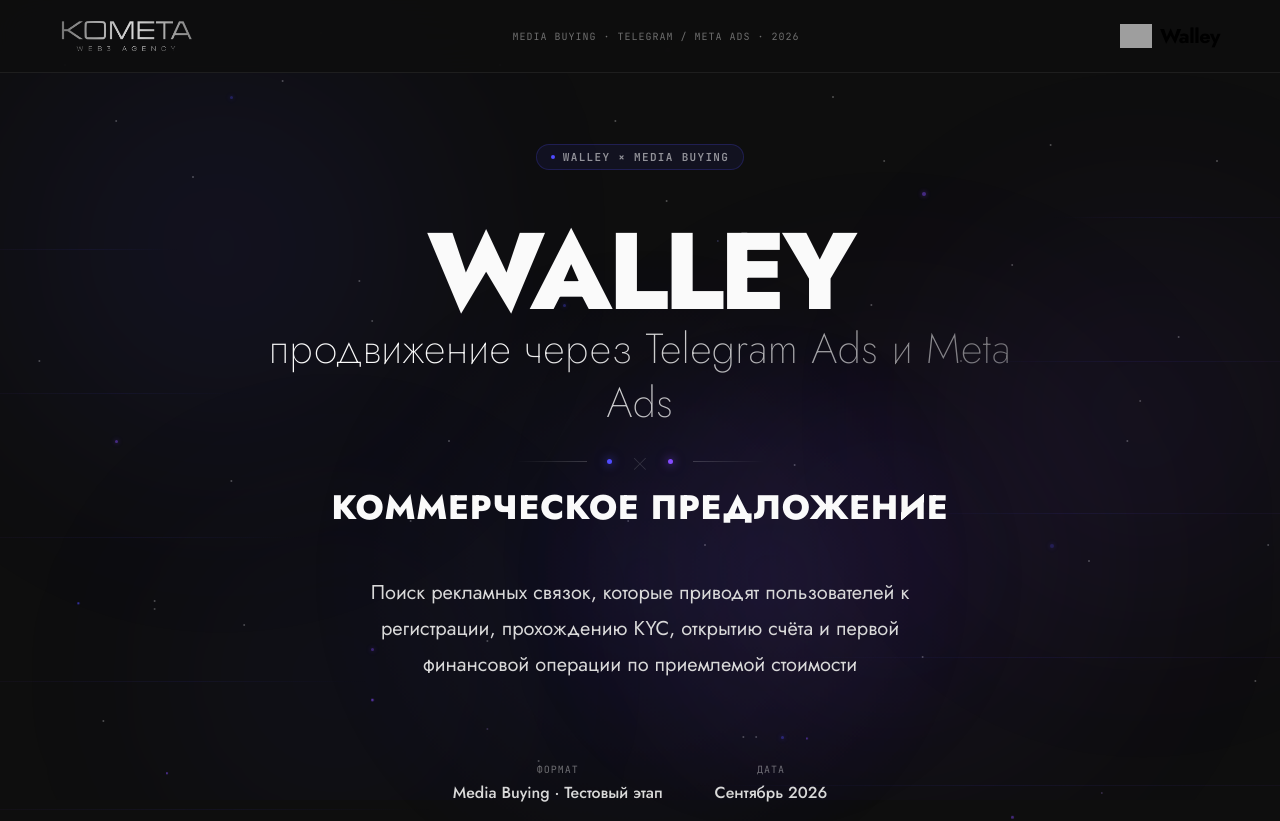
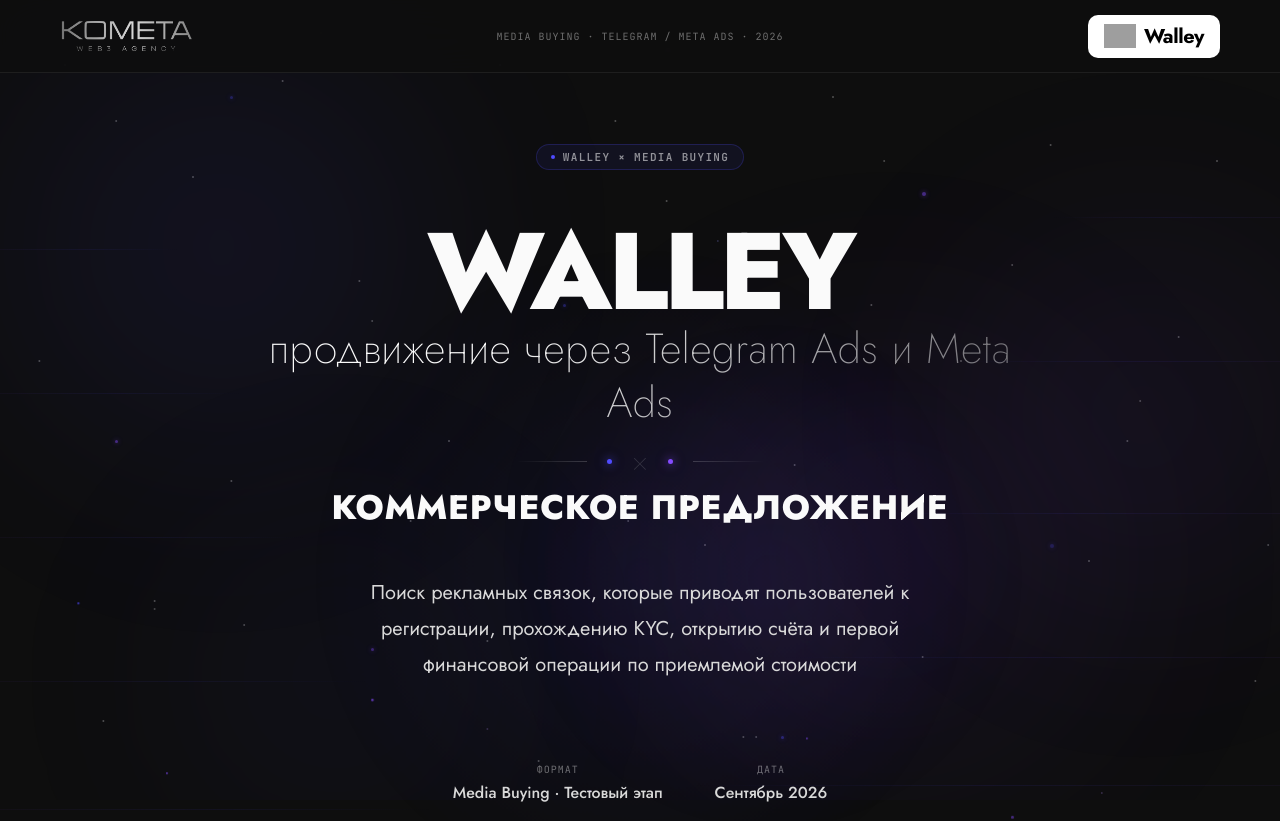
Before and after one commit to sofiialives/kramin-target, a plain HTML site: page index.html in a window 1280 px wide. Shown: the top 821 px of the page. Drawn offline with Linux system fonts and the light colour scheme; grey boxes are pictures that could not be loaded.

Commit message:
fix header

```diff
--- a/index.css
+++ b/index.css
@@ -478,6 +478,15 @@
   height: 72px;
   gap: 16px;
   overflow: hidden;
+}
+
+.client-chip {
+  background: #fff;
+  border-radius: 10px;
+  padding: 7px 16px;
+  display: flex;
+  align-items: center;
+  flex-shrink: 0;
 }
 
 .logo {
--- a/index.html
+++ b/index.html
@@ -49,9 +49,11 @@
       <div class="container header__inner">
         <img src="./images/kometa.png" alt="KOMETA logo" class="header__brand-logo">
         <div class="header__label">Media Buying · Telegram / Meta Ads · 2026</div>
-        <div class="logo">
-          <img src="https://walley.pro/images/walley-logo.png" alt="Walley">
-          Walley
+        <div class="client-chip">
+          <div class="logo">
+            <img src="https://walley.pro/images/walley-logo.png" alt="Walley">
+            Walley
+          </div>
         </div>
       </div>
     </header>
```
